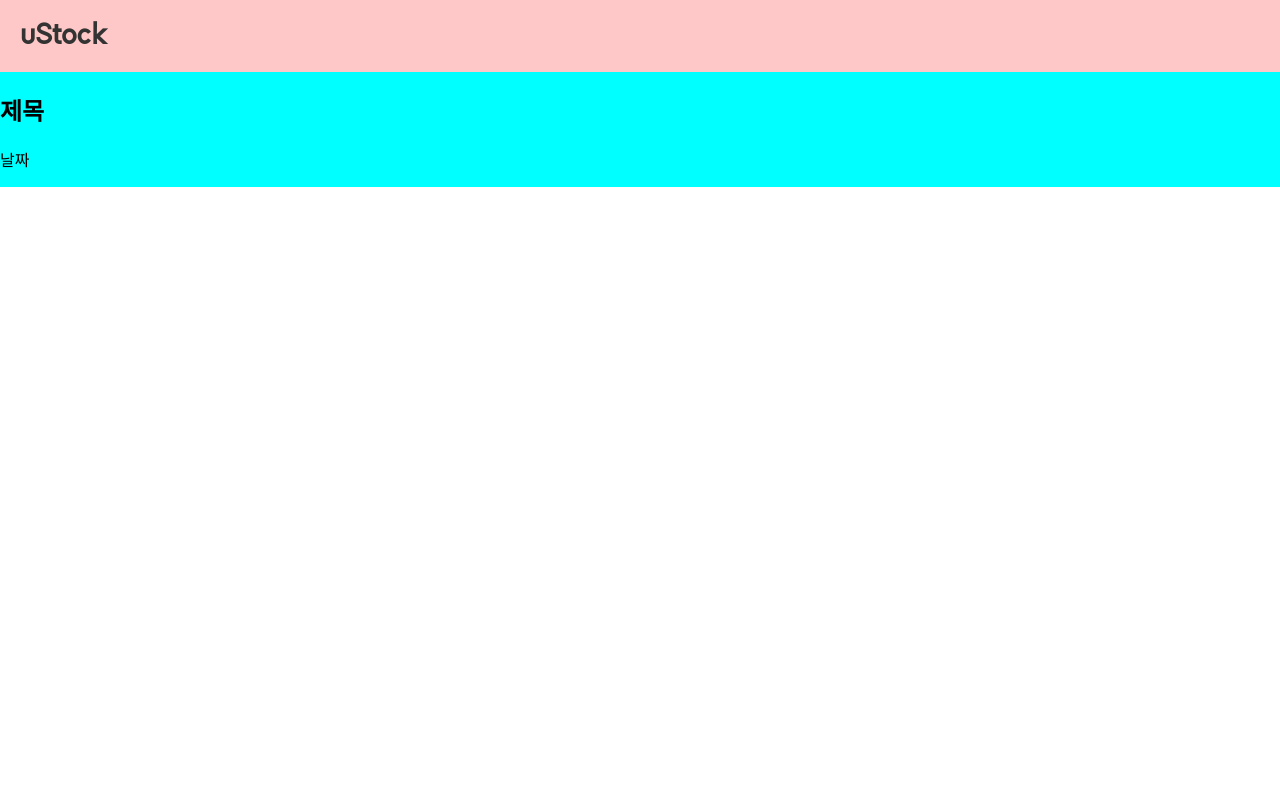
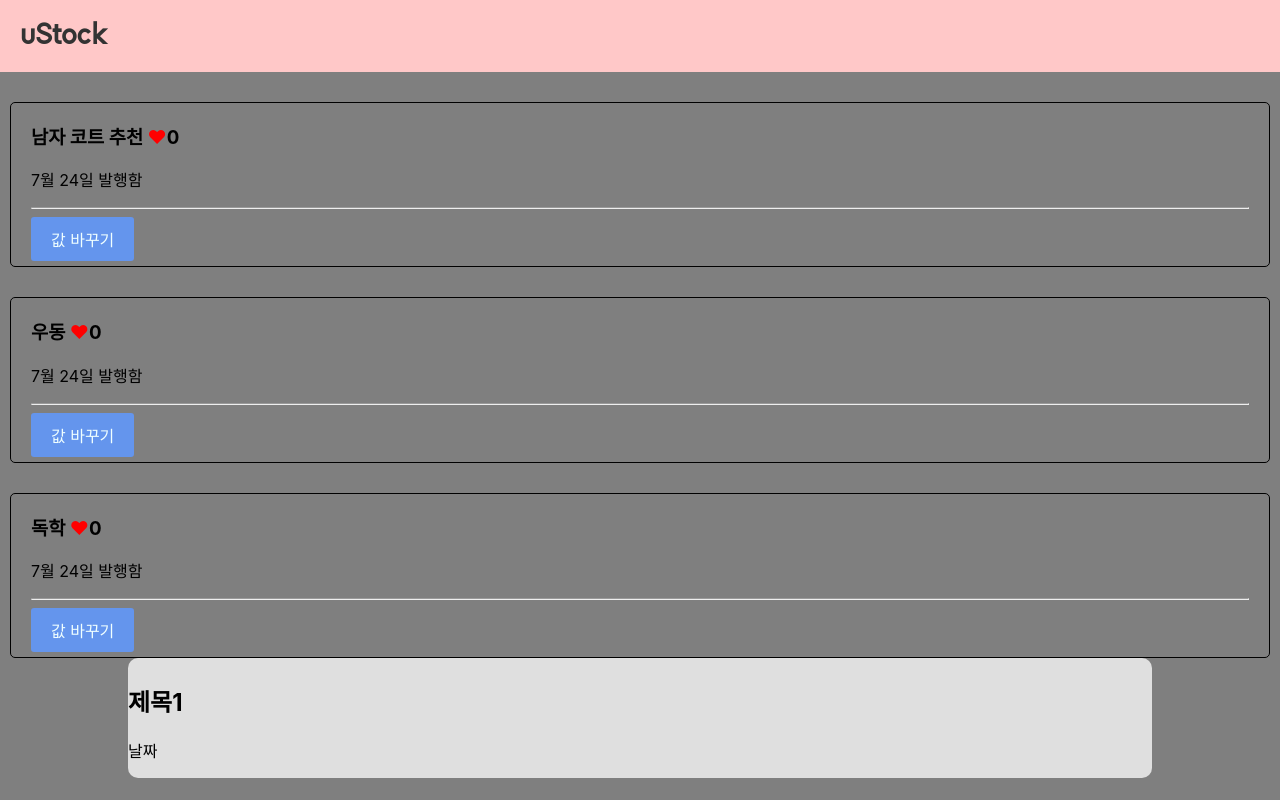
Before and after one commit to njg7194/Cafe24-demo, a React (Create React App) app in the folder ex-react/: page / in a window 1280 px wide. Both pictures are taken after a click on the element "uStock". Built offline with nearby package versions, Linux system fonts and the light colour scheme.

Commit message:
공익 중 / 코딩애플 / map반복문 완료.

```diff
--- a/ex-react/src/App.css
+++ b/ex-react/src/App.css
@@ -51,9 +51,28 @@
 }
 
 .modal {
+  position: relative;
   display:block;
-  background-color: aqua;
+  margin-left: 10%;
+  margin-right: 10%;
+  border-radius: 10px;
+  border-width: 2px;
+  padding-top: 0px;
+  background-color: rgb(223, 223, 223);
   align-content: center;
+
+}
+.modal h2{
+  padding-top: 5px;
+}
+.modal .modal-layer{
+  position:fixed;
+  top:0;
+  left:0;
+  width:100%;
+  height:100%;
+  background:rgba(0, 0, 0, 0.5);
+  z-index:-1;
 }
 
 .App-logo {
--- a/ex-react/src/App.js
+++ b/ex-react/src/App.js
@@ -9,20 +9,26 @@ function App() {
   let [man,manSet] = useState(['남자 코트 추천', '우동', '독학']);
   let [tb, tbSet] = useState(0);
 
+  var bae = [0,1,2,3,4]
   return (
     <div>
       <div className="main-nav" onClick={() => { modalSet(!modal) }}> uStock </div>
 
+
+
       {
-        man.map((글)=>{
+        man.map((x) => {
+          return (
             <div className="list">
-              <h3> {글} <span className="tabon" onClick={() => { tbSet(tb + 1) }}>❤</span>{tb}</h3>
+              <h3> {x} <span className="tabon" onClick={() => { tbSet(tb + 1) }}>❤</span>{tb}</h3>
               <p>7월 24일 발행함</p>
               <hr />
               <button className="changeVal" onClick={stateChange}>값 바꾸기</button>
             </div>
+          )
         })
       }
+
       {
         modal === true
           ? <Modal></Modal>
@@ -49,11 +55,13 @@ function App() {
 }
 
 function Modal() {
-  console.log("모달");
-  return(
+  return (
     <div className="modal">
-      <h2>제목</h2>
-      <p>날짜</p>
+      <div>
+        <h2>제목1</h2>
+        <p>날짜</p>
+      </div>
+      <div className="modal-layer"></div>
     </div>
   )
 }
```
